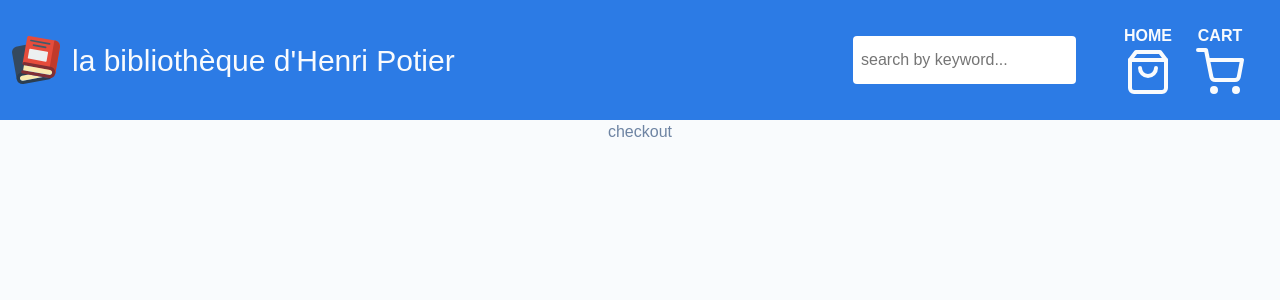
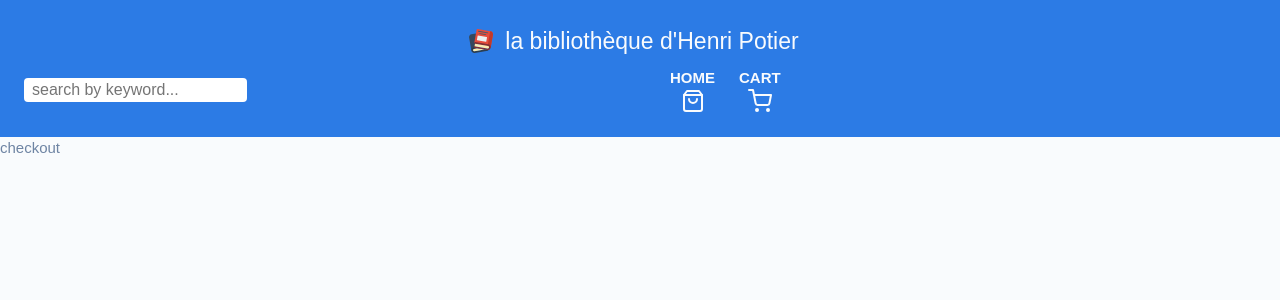
Before and after one commit to Romain-Moreaux/henry-potier-library, a React (Create React App) app: page /checkout in a window 1280 px wide. Shown: the top 300 px of the page. Built offline with nearby package versions, Linux system fonts and the light colour scheme; what webfontloader would draw is missing.

Commit message:
homepage

```diff
--- a/package.json
+++ b/package.json
@@ -6,6 +6,8 @@
     "@testing-library/jest-dom": "^4.2.4",
     "@testing-library/react": "^9.5.0",
     "@testing-library/user-event": "^7.2.1",
+    "axios": "^0.20.0",
+    "prop-types": "^15.7.2",
     "react": "^16.13.1",
     "react-dom": "^16.13.1",
     "react-icons": "^3.11.0",
--- a/src/App.css
+++ /dev/null
@@ -1,38 +0,0 @@
-.App {
-  text-align: center;
-}
-
-.App-logo {
-  height: 40vmin;
-  pointer-events: none;
-}
-
-@media (prefers-reduced-motion: no-preference) {
-  .App-logo {
-    animation: App-logo-spin infinite 20s linear;
-  }
-}
-
-.App-header {
-  background-color: #282c34;
-  min-height: 100vh;
-  display: flex;
-  flex-direction: column;
-  align-items: center;
-  justify-content: center;
-  font-size: calc(10px + 2vmin);
-  color: white;
-}
-
-.App-link {
-  color: #61dafb;
-}
-
-@keyframes App-logo-spin {
-  from {
-    transform: rotate(0deg);
-  }
-  to {
-    transform: rotate(360deg);
-  }
-}
--- a/src/App.js
+++ b/src/App.js
@@ -1,6 +1,5 @@
 import React from 'react'
 import { ThemeProvider } from 'react-jss'
-import './App.css'
 import RoutesController from './components/router'
 import WebFont from 'webfontloader'
 import { themeValue } from './themeValue'
--- a/src/components/Header.js
+++ b/src/components/Header.js
@@ -15,28 +15,34 @@ const useStyles = createUseStyles((theme) => ({
     ...theme.wrappers.w1280,
   },
   navigation: {
-    ...theme.displays.flexCenter,
+    display: 'flex',
+    flexWrap: 'wrap',
+    alignItems: 'center',
     padding: `0 ${theme.spaces.md}`,
     '& svg': {
-      width: 48,
-      height: 48,
+      width: 24,
+      height: 24,
       objectFit: 'contain',
     },
     '& > div': { marginRight: theme.spaces.md },
   },
   logo: {
     ...theme.displays.flexCenter,
+    flexBasis: '100%',
+    justifyContent: 'center',
+    marginBottom: theme.spaces.sm,
     '& span': {
-      fontSize: theme.texts.xxl,
+      fontSize: theme.texts.xl,
       fontWeight: 300,
       marginLeft: theme.spaces.md,
     },
   },
   searchBar: {
     padding: `0 ${theme.spaces.md}`,
+    flex: 1,
     marginLeft: 'auto',
     '& > input': {
-      height: 48,
+      height: 24,
       padding: `0 ${theme.spaces.sm}`,
       borderRadius: 4,
       border: 0,
@@ -45,6 +51,7 @@ const useStyles = createUseStyles((theme) => ({
   },
   menu: {
     display: 'flex',
+    flex: 1,
     padding: `0 ${theme.spaces.md}`,
     '& > a': {
       display: 'flex',
--- a/src/components/Homepage.js
+++ b/src/components/Homepage.js
@@ -1,19 +1,71 @@
-import React from 'react'
+import React, { useEffect, useState } from 'react'
 import { createUseStyles } from 'react-jss'
 import Header from './Header'
+import Product from './Product'
+import axios from 'axios'
+import { newId } from '../helpers'
 
 const useStyles = createUseStyles((theme) => ({
   homepage: {
     ...theme.displays.page,
+    maxWidth: '100%',
+  },
+  container: {
+    ...theme.wrappers.w1280,
+    padding: `0 ${theme.spaces.md}`,
+  },
+  productlist: {
+    display: 'flex',
+    flexWrap: 'wrap',
   },
 }))
 
 function Homepage() {
   const classes = useStyles()
+
+  const [data, setData] = useState([])
+  const [url, setUrl] = useState('http://henri-potier.xebia.fr/books')
+  const [isLoading, setIsLoading] = useState(false)
+  const [isError, setIsError] = useState(false)
+
+  useEffect(() => {
+    const fetchData = async () => {
+      console.log('fetch datas')
+      setIsError(false)
+      setIsLoading(true)
+
+      try {
+        const result = await axios(url)
+
+        setData(result.data)
+      } catch (error) {
+        setIsError(true)
+      }
+
+      setIsLoading(false)
+    }
+
+    fetchData()
+  }, [url])
+
+  console.log('data', data)
   return (
     <div className={classes.homepage}>
       <Header />
-      <div>Homepage</div>
+      <section className={classes.container}>
+        <div className={classes.productlist}>
+          {isError && (
+            <div>
+              Une erreur est survenue, veuillez rafraîchir votre page...
+            </div>
+          )}
+          {isLoading ? (
+            <p>Ressources en chargement</p>
+          ) : (
+            data.map((book) => <Product key={newId()} {...book} />)
+          )}
+        </div>
+      </section>
     </div>
   )
 }
--- /dev/null
+++ b/src/components/Product.js
@@ -0,0 +1,66 @@
+import React from 'react'
+import PropTypes from 'prop-types'
+import { createUseStyles } from 'react-jss'
+
+const useStyles = createUseStyles((theme) => ({
+  product: {
+    backgroundColor: theme.colors.white,
+    borderRadius: 4,
+    flexBasis: `calc(50% - ${theme.spaces.lg})`,
+    textAlign: 'center',
+    margin: theme.spaces.md,
+    boxShadow: '0 3px 6px rgba(0,0,0,0.16), 0 3px 6px rgba(0,0,0,0.23)',
+  },
+  wrapper: {
+    display: 'flex',
+    flexDirection: 'column',
+    alignItems: 'center',
+    padding: `${theme.spaces.md} ${theme.spaces.sm}`,
+  },
+  title: {
+    fontSize: theme.texts.sm,
+    fontWeight: 600,
+  },
+  price: {
+    fontSize: theme.texts.sm,
+    fontWeight: 600,
+  },
+  image: {
+    '& > img': { height: 125 },
+  },
+  synopsis: {
+    overflow: 'hidden',
+    maxHeight: 40,
+    fontSize: theme.texts.xs,
+  },
+}))
+
+function Product({ isbn, title, price, cover, synopsis }) {
+  const classes = useStyles()
+  return (
+    <div className={classes.product}>
+      <div className={classes.wrapper}>
+        <span className={classes.title}>{title}</span>
+        <span className={classes.price}>&euro;{price}</span>
+        <div className={classes.image}>
+          <img src={cover} alt={`couverture du livre: "${title}"`} />
+        </div>
+        <div className={classes.synopsis}>
+          {synopsis?.map((line, i) => (
+            <p key={i}>{line}</p>
+          ))}
+        </div>
+      </div>
+    </div>
+  )
+}
+
+Product.prototype = {
+  isbn: PropTypes.string,
+  title: PropTypes.string,
+  price: PropTypes.number,
+  cover: PropTypes.string,
+  synopsis: PropTypes.arrayOf(PropTypes.string),
+}
+
+export default Product
--- /dev/null
+++ b/src/helpers.js
@@ -0,0 +1,5 @@
+/**
+ * Generate a uniq random Id
+ */
+export const newId = () =>
+  (Math.random().toString(36) + Date.now().toString(36)).substr(2, 10)
--- a/src/index.css
+++ b/src/index.css
@@ -63,8 +63,8 @@ html {
 }
 
 body {
-  font-size: 16px;
-  font-size: 1.6em;
+  font-size: 15px;
+  font-size: 1.5em;
   font-family: 'Nunito Sans', sans-serif;
   line-height: 1.5;
   font-weight: 400;
@@ -112,4 +112,5 @@ p {
 .App {
   min-height: 100vh;
   display: flex;
+  overflow: hidden;
 }
```
Also changed, not shown: 1 other file (tests, documents, lock files or other folders).
